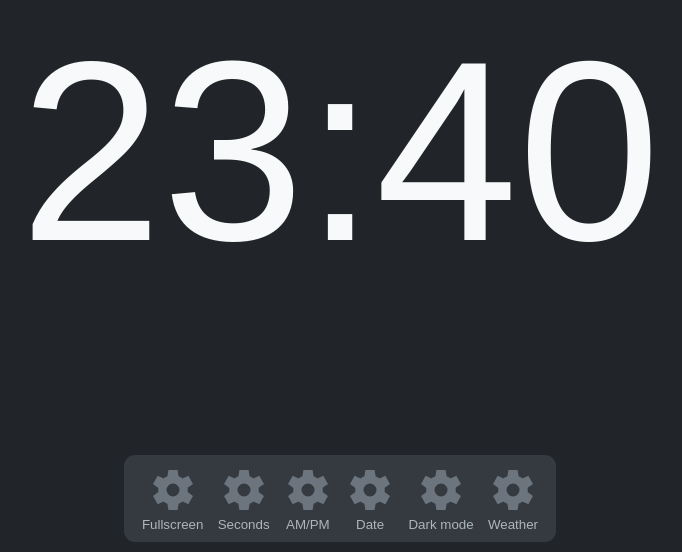
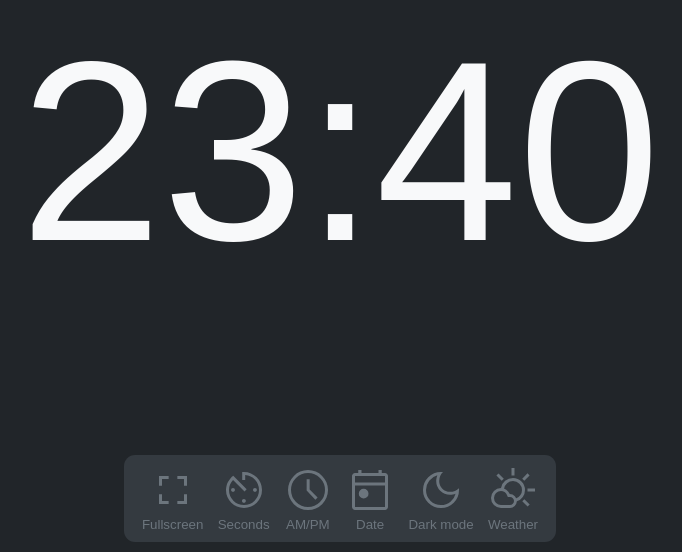
Before and after one commit to Flamz23/desk-dashboard, a Vue app: page / in a window 1280 px wide. Shown: the part 248-800 px from the top of the page, without its empty margins (300-982 px from the left). Built offline with nearby package versions, Linux system fonts and the light colour scheme; a web font is replaced by a local one.

Commit message:
Added icon components for settings buttons

```diff
--- a/src/components/DrawOverComponent.vue
+++ b/src/components/DrawOverComponent.vue
@@ -1,12 +1,10 @@
 <template>
     <nav class="drawover-nav">
         <div class="setting-list">
-            <button v-for="items in settingItems">
-                <!-- <div class="icon-wrapper"> -->
-                    <IconSettings />
-                <!-- </div> -->
+            <button v-for="item in settingItems">
+                <component :is="item.icon" class="tab"></component>
                 <p>
-                    {{ items.desc }}
+                    {{ item.desc }}
                 </p>
             </button>
         </div>
@@ -16,16 +14,27 @@
 <script>
 import IconSettings from './icons/IconSettings.vue';
 import IconFullscreen from './icons/IconFullscreen.vue';
+import IconSeconds from './icons/IconSeconds.vue';
+import IconMeridien from './icons/IconMeridien.vue';
+import IconDate from './icons/IconDate.vue';
+import IconDarkMode from './icons/IconDarkMode.vue';
+import IconWeather from './icons/IconWeather.vue';
 
 export default {
   data() {
     return {
-      settingItems: [{ desc: 'Fullscreen' }, { desc: 'Seconds' }, { desc: 'AM/PM' }, { desc: 'Date' }, { desc: 'Dark mode' }, { desc: 'Weather' }]
+      settingItems: [{ desc: 'Fullscreen', icon: 'IconFullscreen' }, { desc: 'Seconds', icon: 'IconSeconds' }, { desc: 'AM/PM', icon: 'IconMeridien' }, { desc: 'Date', icon: 'IconDate' }, { desc: 'Dark mode', icon: 'IconDarkMode' }, { desc: 'Weather', icon: 'IconWeather' }]
     }
   },
 
   components: {
-    IconSettings
+    IconSettings,
+    IconFullscreen,
+    IconSeconds,
+    IconMeridien,
+    IconDate,
+    IconDarkMode,
+    IconWeather
   }
 }
 </script>
@@ -56,26 +65,27 @@ export default {
 
 .setting-list > button {
     border: none;
-    color: #ADB5BD;
+    color: #6C757D;
     background-color: #343A40;
 }
 
 .setting-list > button > p {
     white-space: nowrap;
 }
+
 /* .drawover-nav:hover  {
     transform: translateY(7rem);
     transition-duration: 500ms;
     transition-timing-function: cubic-bezier(0.4, 0, 0.2, 1);
 } */
 
-.icon-wrapper {
+/* .icon-wrapper {
     margin: auto;
     padding: 0.2rem;
     border: none;
     border-radius: 50%;
     background-color: #212529;
-}
+} */
 
 svg {
     fill: #6C757D;
--- /dev/null
+++ b/src/components/icons/IconDarkMode.vue
@@ -0,0 +1,7 @@
+<template>
+    <svg xmlns="http://www.w3.org/2000/svg" height="48" width="48">
+        <path
+            d="M24 42q-7.5 0-12.75-5.25T6 24q0-7.5 5.25-12.75T24 6q.4 0 .85.025.45.025 1.15.075-1.8 1.6-2.8 3.95-1 2.35-1 4.95 0 4.5 3.15 7.65Q28.5 25.8 33 25.8q2.6 0 4.95-.925T41.9 22.3q.05.6.075.975Q42 23.65 42 24q0 7.5-5.25 12.75T24 42Zm0-3q5.45 0 9.5-3.375t5.05-7.925q-1.25.55-2.675.825Q34.45 28.8 33 28.8q-5.75 0-9.775-4.025T19.2 15q0-1.2.25-2.575.25-1.375.9-3.125-4.9 1.35-8.125 5.475Q9 18.9 9 24q0 6.25 4.375 10.625T24 39Zm-.2-14.85Z"
+        />
+    </svg>
+</template>
--- /dev/null
+++ b/src/components/icons/IconDate.vue
@@ -0,0 +1,7 @@
+<template>
+    <svg xmlns="http://www.w3.org/2000/svg" height="48" width="48">
+        <path
+            d="M17.65 32.5q-2.05 0-3.45-1.4-1.4-1.4-1.4-3.45 0-2.05 1.4-3.45 1.4-1.4 3.45-1.4 2.05 0 3.45 1.4 1.4 1.4 1.4 3.45 0 2.05-1.4 3.45-1.4 1.4-3.45 1.4ZM9 44q-1.2 0-2.1-.9Q6 42.2 6 41V10q0-1.2.9-2.1Q7.8 7 9 7h3.25V4h3.25v3h17V4h3.25v3H39q1.2 0 2.1.9.9.9.9 2.1v31q0 1.2-.9 2.1-.9.9-2.1.9Zm0-3h30V19.5H9V41Zm0-24.5h30V10H9Zm0 0V10v6.5Z"
+        />
+    </svg>
+</template>
--- /dev/null
+++ b/src/components/icons/IconMeridien.vue
@@ -0,0 +1,7 @@
+<template>
+    <svg xmlns="http://www.w3.org/2000/svg" height="48" width="48">
+        <path
+            d="m31.35 33.65 2.25-2.25-7.95-8V13.35h-3V24.6ZM24 44q-4.1 0-7.75-1.575-3.65-1.575-6.375-4.3-2.725-2.725-4.3-6.375Q4 28.1 4 24t1.575-7.75q1.575-3.65 4.3-6.375 2.725-2.725 6.375-4.3Q19.9 4 24 4t7.75 1.575q3.65 1.575 6.375 4.3 2.725 2.725 4.3 6.375Q44 19.9 44 24t-1.575 7.75q-1.575 3.65-4.3 6.375-2.725 2.725-6.375 4.3Q28.1 44 24 44Zm0-20Zm0 17q7 0 12-5t5-12q0-7-5-12T24 7q-7 0-12 5T7 24q0 7 5 12t12 5Z"
+        />
+    </svg>
+</template>
--- /dev/null
+++ b/src/components/icons/IconSeconds.vue
@@ -0,0 +1,7 @@
+<template>
+    <svg xmlns="http://www.w3.org/2000/svg" height="48" width="48">
+        <path
+            d="M24 42q-3.75 0-7.025-1.425-3.275-1.425-5.7-3.85-2.425-2.425-3.85-5.7Q6 27.75 6 24q0-2.1.5-4.1.5-2 1.45-3.825.95-1.825 2.275-3.4T13.25 9.85l13.4 13.4-2.1 2.15-11.5-11.5q-1.95 2.1-3 4.675Q9 21.15 9 24q0 6.25 4.375 10.625T24 39q6.25 0 10.625-4.375T39 24q0-5.9-3.95-10.225Q31.1 9.45 25.2 9.05v5h-3V6h1.7q3.75 0 7.05 1.425t5.75 3.85q2.45 2.425 3.875 5.7Q42 20.25 42 24q0 3.75-1.425 7.025-1.425 3.275-3.85 5.7-2.425 2.425-5.7 3.85Q27.75 42 24 42Zm-.1-5.15q-.8 0-1.35-.55T22 34.95q0-.8.55-1.35t1.35-.55q.8 0 1.35.55t.55 1.35q0 .8-.55 1.35t-1.35.55ZM34.95 25.8q-.8 0-1.35-.55t-.55-1.35q0-.8.55-1.35t1.35-.55q.8 0 1.35.55t.55 1.35q0 .8-.55 1.35t-1.35.55ZM13 25.8q-.8 0-1.35-.55t-.55-1.35q0-.8.55-1.35T13 22q.8 0 1.35.55t.55 1.35q0 .8-.55 1.35T13 25.8Z"
+        />
+    </svg>
+</template>
--- /dev/null
+++ b/src/components/icons/IconWeather.vue
@@ -0,0 +1,7 @@
+<template>
+    <svg xmlns="http://www.w3.org/2000/svg" height="48" width="48">
+        <path
+            d="M22.5 9.5V2h3v7.5Zm12.8 5.3-2.1-2.15 5.3-5.3 2.1 2.15Zm3.2 10.7v-3H46v3Zm.05 15.1-5.3-5.3 2.15-2.15 5.3 5.3ZM12.7 14.8 7.4 9.5l2.1-2.1 5.3 5.3ZM12 39h9q1.65 0 2.825-1.175Q25 36.65 25 35q0-1.65-1.15-2.85-1.15-1.2-2.8-1.2h-2.2l-.9-2.05q-.75-1.8-2.375-2.85T12 25q-2.9 0-4.95 2.05Q5 29.1 5 32q0 2.9 2.05 4.95Q9.1 39 12 39Zm0 3q-4.15 0-7.075-2.925T2 32q0-4.15 2.925-7.075T12 22q2.9 0 5.275 1.625Q19.65 25.25 20.8 27.95q3 0 5.05 2.175t2.05 5.225q-.25 2.8-2.2 4.725Q23.75 42 21 42Zm15.9-6.65-.3-1.5-.3-1.5q2.6-1 4.15-3.275Q33 26.8 33 24q0-3.75-2.625-6.375T24 15q-3.35 0-5.875 2.125T15.15 22.55q-.8-.15-1.575-.275Q12.8 22.15 12 22q.7-4.4 4.125-7.2T24 12q5 0 8.5 3.5T36 24q0 3.9-2.225 7T27.9 35.35ZM24.05 24Z"
+        />
+    </svg>
+</template>
```
